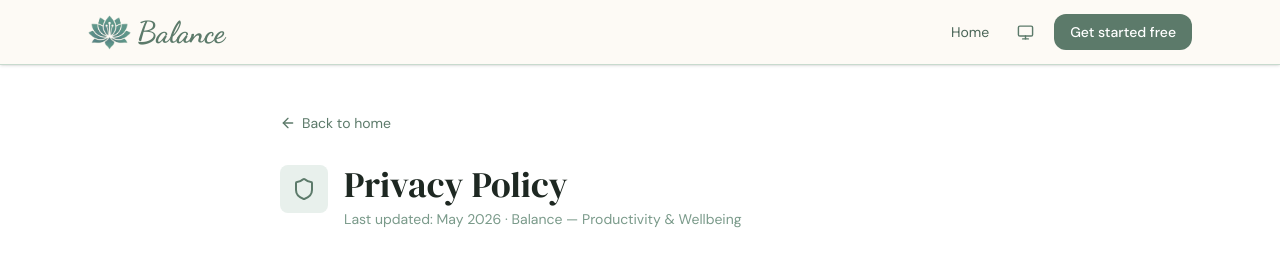
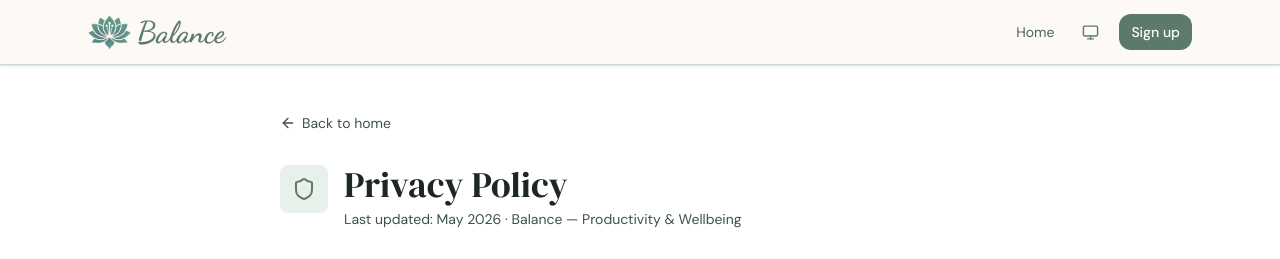
Before and after one commit to RebecaBoara/Balance-app2026, a Next.js app: page /privacy in a window 1280 px wide. Shown: the top 259 px of the page. Built offline with nearby package versions, Linux system fonts and the light colour scheme; no server answers.

Commit message:
improve text color consistency.

```diff
--- a/app/privacy/page.tsx
+++ b/app/privacy/page.tsx
@@ -37,12 +37,12 @@ function Navbar() {
             <ThemeIcon size={17} aria-hidden="true" />
           </button>
           {user ? (
-            <Button href="/app/mood" size="sm" className="px-4 py-2">
+            <Button href="/app/mood" size="sm" className="px-2 py-2">
               Go to app →
             </Button>
           ) : (
-            <Button href="/auth/signup" size="sm" className="px-4 py-2">
-              Get started free
+            <Button href="/auth/signup" size="sm" className="px-2 py-2">
+              Sign up
             </Button>
           )}
           <button onClick={() => setOpen(!open)} aria-label={open ? 'Close menu' : 'Open menu'}
@@ -133,7 +133,7 @@ export default function PrivacyPage() {
       <main className="max-w-3xl mx-auto px-6 pt-12 pb-12">
 
         {/* Back */}
-        <Link href="/" className="inline-flex items-center gap-1.5 text-sm text-sage-500 hover:text-sage-700 mb-8 transition-colors">
+        <Link href="/" className="inline-flex items-center gap-1.5 text-sm text-sage-700 hover:text-sage-700 mb-8 transition-colors dark:text-white transition-colors text-sm">
           <ArrowLeft className="w-4 h-4" aria-hidden="true" />
           Back to home
         </Link>
@@ -145,13 +145,13 @@ export default function PrivacyPage() {
           </div>
           <div>
             <h1 className="font-serif text-4xl text-sage-900 dark:text-white mb-1">Privacy Policy</h1>
-            <p className="text-sm text-sage-400 dark:text-ocean-300">Last updated: May 2026 · Balance — Productivity & Wellbeing</p>
+            <p className="text-sm text-sage-700 dark:text-white/80">Last updated: May 2026 · Balance — Productivity & Wellbeing</p>
           </div>
         </div>
 
         {/* Intro banner */}
         <div className="p-4 rounded-sm bg-sage-50 dark:bg-sage-900/20 border border-sage-200 dark:border-sage-700 mb-10">
-          <p className="text-sm text-sage-700 dark:text-sage-300 leading-relaxed">
+          <p className="text-sm text-sage-700 dark:text-white/80 leading-relaxed">
             Balance is an academic research prototype developed as part of a dissertation project at Southampton Solent University. This policy explains what data we collect, how we use it, and your rights under the General Data Protection Regulation (GDPR).
           </p>
         </div>
@@ -169,8 +169,8 @@ export default function PrivacyPage() {
               { right: 'Right to object',          desc: 'Object to how your data is processed by contacting us.' },
             ].map(({ right, desc }) => (
               <div key={right} className="p-4 rounded-sm bg-warm-100 dark:bg-ocean-800 border border-sage-500/15 dark:border-ocean-600">
-                <h3 className="text-xs font-semibold text-sage-600 dark:text-teal-400 uppercase tracking-wider mb-1">{right}</h3>
-                <p className="text-xs text-sage-500 dark:text-ocean-300 leading-relaxed">{desc}</p>
+                <h3 className="text-xs font-semibold text-sage-600 dark:text-white uppercase tracking-wider mb-1">{right}</h3>
+                <p className="text-xs text-sage-500 dark:text-white/80 leading-relaxed">{desc}</p>
               </div>
             ))}
           </div>
@@ -183,13 +183,13 @@ export default function PrivacyPage() {
               <h2 className="font-serif text-2xl text-sage-900 dark:text-white mb-3">{title}</h2>
 
               {content && (
-                <p className="text-sm text-sage-600 dark:text-ocean-300 leading-relaxed mb-3">{content}</p>
+                <p className="text-sm text-sage-600 dark:text-white/80 leading-relaxed mb-3">{content}</p>
               )}
 
               {bullets && (
                 <ul className="space-y-2">
                   {bullets.map(item => (
-                    <li key={item} className="flex items-start gap-2 text-sm text-sage-600 dark:text-ocean-300">
+                    <li key={item} className="flex items-start gap-2 text-sm text-sage-600 dark:text-white/80">
                       <span className="text-coral-app mt-0.5 flex-shrink-0">✗</span>
                       {item}
                     </li>
@@ -202,7 +202,7 @@ export default function PrivacyPage() {
                   {cards.map(({ title: ct, text }) => (
                     <div key={ct} className="p-4 rounded-sm bg-warm-100 dark:bg-ocean-800 border border-sage-500/15 dark:border-ocean-600">
                       <h3 className="text-sm font-semibold text-sage-800 dark:text-white mb-1">{ct}</h3>
-                      <p className="text-sm text-sage-500 dark:text-ocean-300 leading-relaxed">{text}</p>
+                      <p className="text-sm text-sage-500 dark:text-white/80 leading-relaxed">{text}</p>
                     </div>
                   ))}
                 </div>
@@ -210,13 +210,13 @@ export default function PrivacyPage() {
 
               {contact && (
                 <div className="p-5 rounded-sm bg-warm-100 dark:bg-ocean-800 border border-sage-500/15 dark:border-ocean-600">
-                  <p className="text-sm text-sage-600 dark:text-ocean-300 leading-relaxed mb-3">
+                  <p className="text-sm text-sage-600 dark:text-white/80 leading-relaxed mb-3">
                     If you have any questions about this privacy policy or how your data is handled, please contact:
                   </p>
                   <div className="space-y-1 text-sm">
 
                     <p><span className="font-semibold text-sage-800 dark:text-white">Email:</span>{' '}
-                      <a href="mailto:balancedtasks.mood@gmail.com" className="text-sage-600 dark:text-ocean-300 hover:underline">
+                      <a href="mailto:balancedtasks.mood@gmail.com" className="text-sage-600 dark:text-white/80 hover:underline">
                         balancedtasks.mood@gmail.com
                       </a>
                     </p>
@@ -231,7 +231,7 @@ export default function PrivacyPage() {
 
         {/* Also see terms */}
         <div className="mt-4 text-center">
-          <Link href="/terms" className="text-sm text-sage-400 hover:text-sage-600 dark:hover:text-ocean-200 transition-colors">
+          <Link href="/terms" className="text-sm text-sage-400 hover:text-sage-600 dark:text-white/60 dark:hover:text-white/80 transition-colors">
             Also read our Terms of Service →
           </Link>
         </div>
--- a/app/terms/page.tsx
+++ b/app/terms/page.tsx
@@ -42,7 +42,7 @@ function Navbar() {
             </Button>
           ) : (
             <Button href="/auth/signup" size="sm" className="px-4 py-2">
-              Get started free
+              Sign up
             </Button>
           )}
           <button onClick={() => setOpen(!open)} aria-label={open ? 'Close menu' : 'Open menu'}
@@ -57,7 +57,7 @@ function Navbar() {
                      dark:border-ocean-700 px-6 py-4 space-y-3">
           <Link href="/" onClick={() => setOpen(false)} className="block text-sm text-sage-600 dark:text-white/80 py-2">Home</Link>
           <Button href="/auth/signup" onClick={() => setOpen(false)} fullWidth className="py-2.5">
-            Get started free
+            Sign up
           </Button>
         </nav>
       )}
@@ -90,7 +90,7 @@ export default function TermsPage() {
       <main className="max-w-3xl mx-auto px-6 pt-12 pb-12">
 
         {/* Back */}
-        <Link href="/" className="inline-flex items-center gap-1.5 text-sm text-sage-500 hover:text-sage-700 mb-8 transition-colors">
+        <Link href="/" className="inline-flex items-center gap-1.5 text-sm text-sage-500 hover:text-sage-700 mb-8 transition-colors dark:text-white/70 dark:hover:text-white">
           <ArrowLeft className="w-4 h-4" aria-hidden="true" />
           Back to home
         </Link>
@@ -102,18 +102,18 @@ export default function TermsPage() {
           </div>
           <div>
             <h1 className="font-serif text-4xl text-sage-900 dark:text-white mb-1">Terms of Service</h1>
-            <p className="text-sm text-sage-400 dark:text-ocean-300">Last updated: April 2026 · Balance — Productivity & Wellbeing</p>
+            <p className="text-sm text-sage-600 dark:text-white/80">Last updated: April 2026 · Balance — Productivity & Wellbeing</p>
           </div>
         </div>
 
         {/* Intro banner */}
         <div className="p-4 rounded-sm bg-sage-50 dark:bg-sage-900/20 border border-sage-200 dark:border-sage-700 mb-10">
-          <p className="text-sm text-sage-700 dark:text-sage-300 leading-relaxed">
+          <p className="text-sm text-sage-700 dark:text-white/80 leading-relaxed">
             Please read these terms carefully before using Balance. By creating an account you agree to these terms. Balance is an academic research prototype — these terms reflect its nature as a university dissertation project.
           </p>
         </div>
 
-        <div className="space-y-8 text-sm text-sage-600 dark:text-ocean-300 leading-relaxed">
+        <div className="space-y-8 text-sm text-sage-600 dark:text-white/80 leading-relaxed">
 
           {/* 1 */}
           <section>
@@ -223,9 +223,9 @@ export default function TermsPage() {
         <div className="mt-10 p-5 rounded-sm bg-warm-100 dark:bg-ocean-800 border border-sage-500/15 dark:border-ocean-600 flex flex-col sm:flex-row items-center justify-between gap-4">
           <div>
             <p className="text-sm font-medium text-sage-700 dark:text-white">Also read our Privacy Policy</p>
-            <p className="text-xs text-sage-500 dark:text-ocean-300 mt-0.5">Learn how we handle your data and your GDPR rights</p>
+            <p className="text-xs text-sage-500 dark:text-white/80 mt-0.5">Learn how we handle your data and your GDPR rights</p>
           </div>
-          <Button href="/privacy" variant="secondary" className="px-5 py-2.5 flex-shrink-0 text-sage-600 dark:text-ocean-200">
+          <Button href="/privacy" variant="secondary" className="px-5 py-2.5 flex-shrink-0 text-sage-600 dark:text-white/80">
             Privacy Policy <ArrowRight className="w-4 h-4" aria-hidden="true" />
           </Button>
         </div>
```
